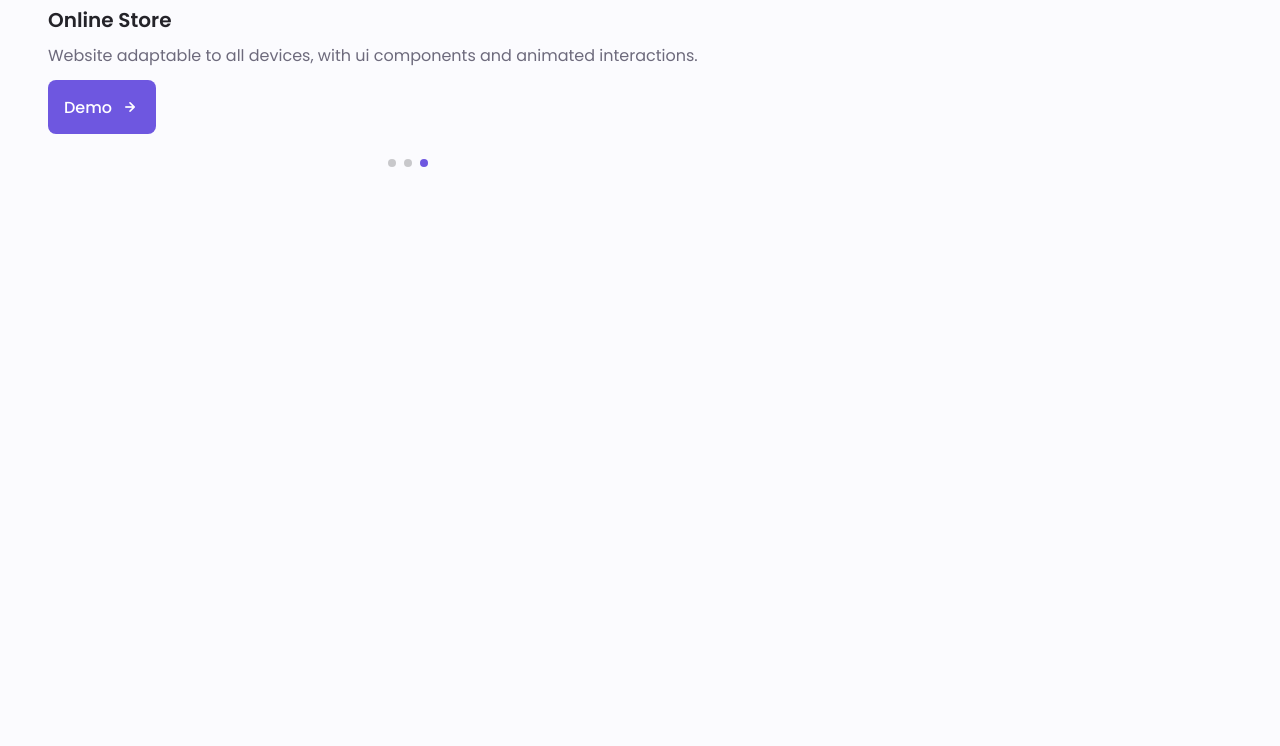
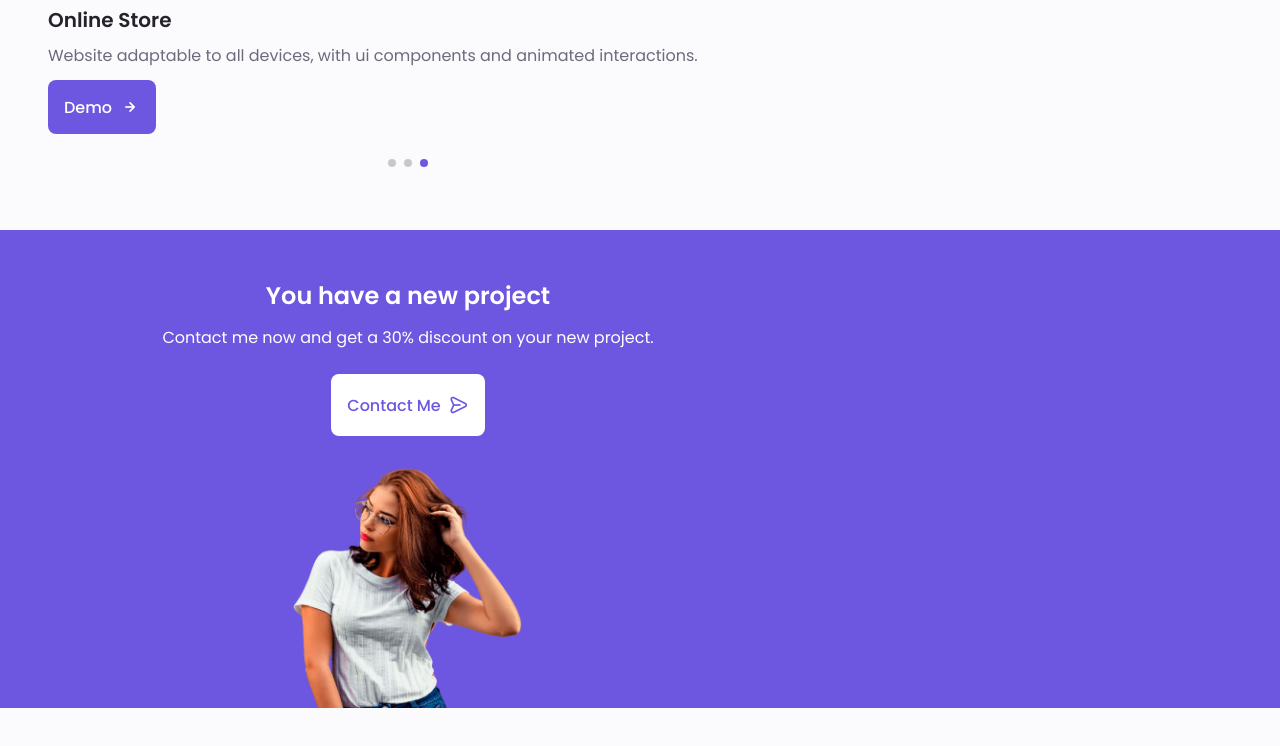
Before and after one commit to DevPedroHB/portfolio-html-css-js, a plain HTML site: page index.html in a window 1280 px wide. Shown: the part 3731-4477 px from the top of the page. Before the commit the page ends 4265 px from the top, so only its background shows below. Drawn offline with nearby package versions, Linux system fonts and the light colour scheme.

Commit message:
Project in mind section

```diff
--- a/assets/css/styles.css
+++ b/assets/css/styles.css
@@ -334,6 +334,15 @@ img {
   font-size: 1.25rem;
   margin-left: var(--mb-0-5);
   transition: .3s;
+}
+
+.button--white {
+  background-color: #FFF;
+  color: var(--first-color);
+}
+
+.button--white:hover {
+  background-color: #FFF;
 }
 
 .button--flex {
@@ -753,7 +762,33 @@ img {
 }
 
 /*==================== PROJECT IN MIND ====================*/
+.project {
+  text-align: center;
+}
 
+.project__bg {
+  background-color: var(--first-color-second);
+  padding-top: 3rem;
+}
+
+.project__title {
+  font-size: var(--h2-font-size);
+  margin-bottom: var(--mb-0-75);
+}
+
+.project__description {
+  margin-bottom: var(--mb-1-5);
+}
+
+.project__title,
+.project__description {
+  color: #FFF;
+}
+
+.project__img {
+  width: 232px;
+  justify-self: center;
+}
 
 /*==================== TESTIMONIAL ====================*/
 
--- a/index.html
+++ b/index.html
@@ -592,7 +592,21 @@
         </div>
       </section>
       <!--==================== PROJECT IN MIND ====================-->
-      <section class="project section"></section>
+      <section class="project section">
+        <div class="project__bg">
+          <div class="project__container container grid">
+            <div class="project__data">
+              <h2 class="project__title">You have a new project</h2>
+              <p class="project__description">Contact me now and get a 30% discount on your new project.</p>
+              <a href="#contact" class="button button--flex button--white">
+                Contact Me
+                <i class="uil uil-message project__icon button__icon"></i>
+              </a>
+            </div>
+            <img src="assets/img/project.png" alt="Image new project" class="project__img" />
+          </div>
+        </div>
+      </section>
       <!--==================== TESTIMONIAL ====================-->
       <section class="testimonial section"></section>
       <!--==================== CONTACT ME ====================-->
```
